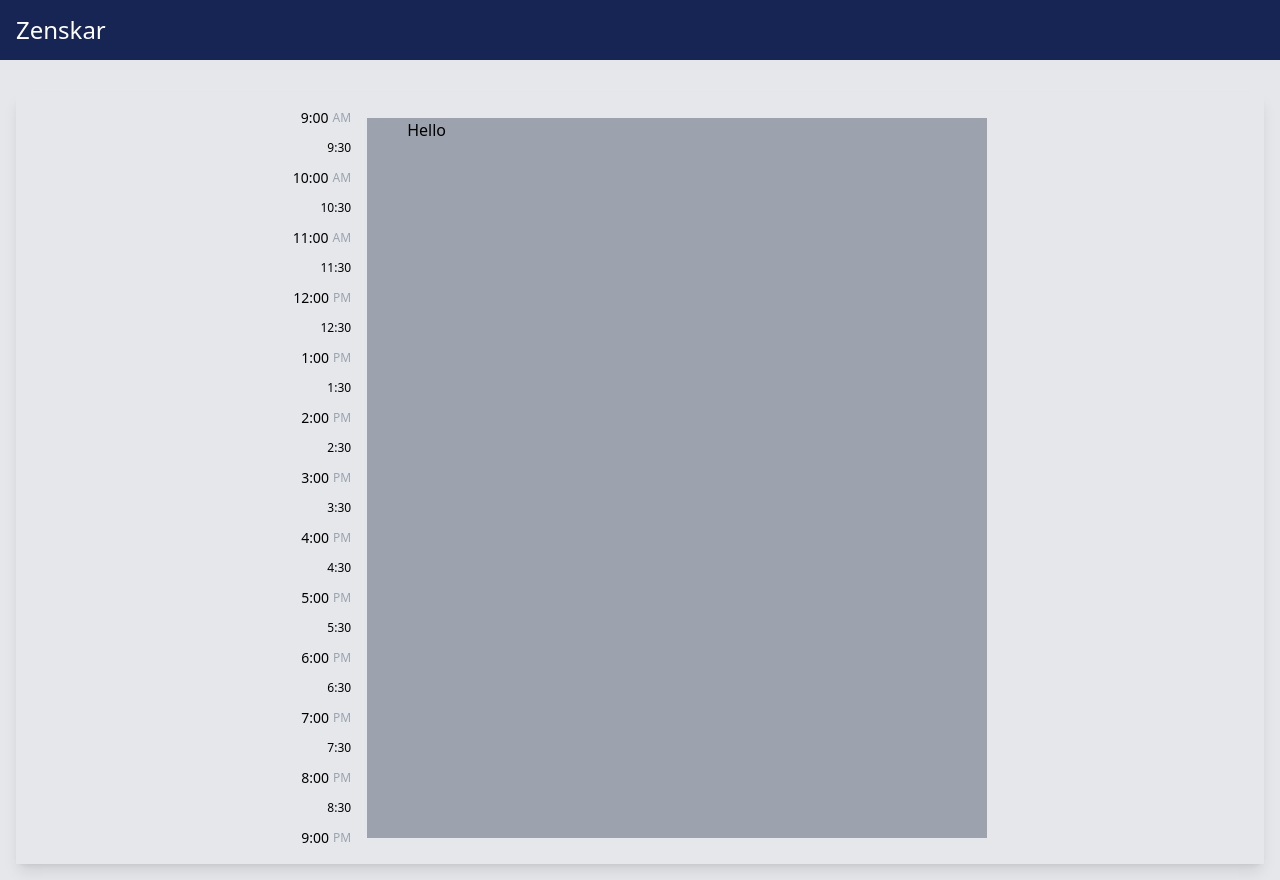
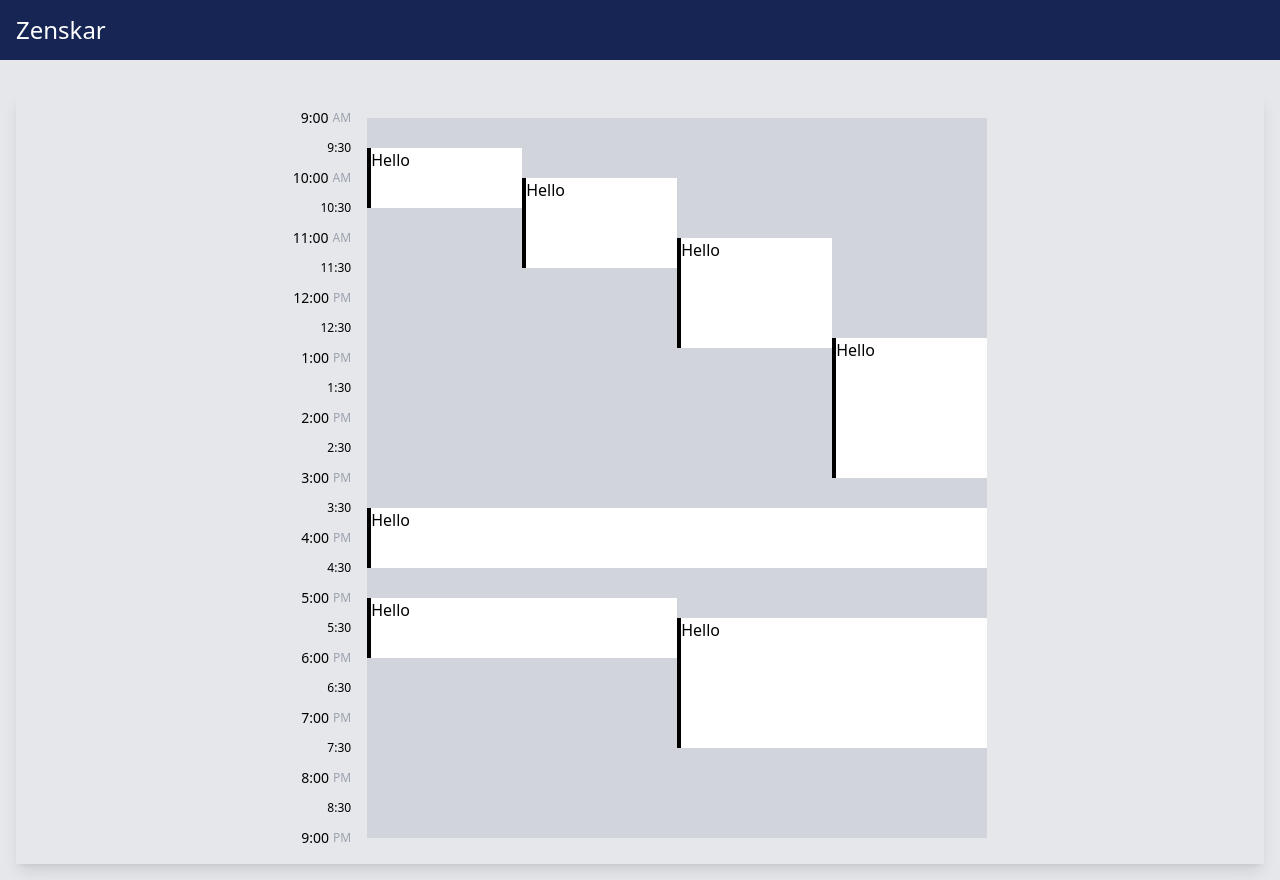
Before and after one commit to Sajal0208/self-organizing-calendar, a React (Create React App) app: page / in a window 1280 px wide. Built offline with nearby package versions, Linux system fonts and the light colour scheme.

Commit message:
Implemented the algorithms for laying out events

```diff
--- a/src/components/Calendar.tsx
+++ b/src/components/Calendar.tsx
@@ -1,15 +1,9 @@
-import React from 'react'
 import TimeColumn from './TimeColumn'
-
-const CalendarLayout = () => {
-  return (
-    <div className='bg-gray-400 w-[620px] px-10 h-[720px]'>
-      Hello
-    </div>
-  )
-}
+import CalendarLayout from './CalendarLayout';
+import { layoutEvents } from '../helper/layoutEvents';
 
 const Calendar = () => {
+
   return (
     <div className='p-4'>
       <div className='p-4 shadow-lg flex flex-row justify-center items-center'>
--- /dev/null
+++ b/src/components/CalendarEventComponent.tsx
@@ -0,0 +1,33 @@
+import React from 'react'
+import { CalendarEvent } from '../helper/layoutEvents'
+
+const CalendarEventComponent = ({
+  item,
+  widthDividedInto,
+  top,
+  height,
+  index,
+}: {
+  item: CalendarEvent;
+  widthDividedInto: number;
+  top: number;
+  height: number;
+  index: number;
+}) => {
+  const { start, end } = item
+  const eventTimingWidth = 620 / widthDividedInto
+  const eventTimingLeft = index * (620 / widthDividedInto)
+
+  return (
+    <div style = {{
+      top: `${top}px`,
+      left: `${widthDividedInto === 1 ? "0" : eventTimingLeft}px`,
+      height: `${height}px`,
+      width: `${eventTimingWidth}px`,
+    }} className={`absolute border-l-4  border-black bg-white`}>
+      Hello
+    </div>
+  )
+}
+
+export default CalendarEventComponent
--- /dev/null
+++ b/src/components/CalendarLayout.tsx
@@ -0,0 +1,52 @@
+import React from 'react'
+import { CalendarEvent, fakeTimings, layoutEvents } from '../helper/layoutEvents';
+import { useState, useEffect } from 'react';
+import CalendarEventComponent from './CalendarEventComponent';
+
+const CalendarLayout = () => {
+    const [events, setEvents] = useState<CalendarEvent[]>(fakeTimings);
+    const [layout, setLayout] = useState<CalendarEvent[][]>([]);
+
+    useEffect(() => {
+        setLayout(layoutEvents(events));
+    }, [events]);
+
+    return (
+      <div className='relative bg-gray-300 w-[620px] px-2.5 h-[720px]'>
+        {layout.map((item: CalendarEvent[]) => {
+            if(item.length === 1) {
+                const {start, end} = item[0]
+                const eventTimingLength = end - start
+                const eventTimingHeight = eventTimingLength * 1
+                const eventTimingTop = start * 1
+
+                return (
+                    <>
+                        <CalendarEventComponent top = {eventTimingTop} index = {1} height = {eventTimingHeight} widthDividedInto = {1} item = {item[0]} key = {item[0].id} />
+                    </>
+                )
+            }
+
+            return (
+                <>
+                    {item.map((event: CalendarEvent, index: number) => {
+                        const {start, end} = event
+                        const eventTimingLength = end - start
+                        const eventTimingHeight = eventTimingLength * 1
+                        const eventTimingTop = start * 1
+
+                        return (
+                            <>
+                                <CalendarEventComponent index = {index} top = {eventTimingTop} height = {eventTimingHeight} widthDividedInto = {item.length} item = {event} key = {event.id} />
+                            </>
+                        )
+                    })}
+                </>
+            )
+        })}
+      </div>
+    )
+  }
+
+
+export default CalendarLayout;
--- a/src/helper/layoutEvents.ts
+++ b/src/helper/layoutEvents.ts
@@ -1,10 +1,115 @@
 // The event type definition
-export type Event = {
-  id: string;
+export type CalendarEvent = {
+  id: number;
   start: number; // minutes from 9:00 AM
   end: number; // minutes from 9:00 AM
 };
 
-export const layoutEvents = (events: Event[]) => {
+// Represent each event with a JavaScript object containing start and end attributes, representing minutes passed since 9 AM. For example, {start: 30, end: 90} signifies an event from 9:30 AM to 10:30 AM.
+export const fakeTimings: CalendarEvent[] = [
+  {
+      id: 1,
+      start: 30,
+      end: 90
+  },
+  {
+      id: 2,
+      start: 60,
+      end: 150
+  },
+  {
+      id: 3,
+      start: 120,
+      end: 230
+  },
+  {
+      id: 4,
+      start: 220,
+      end: 360
+  },
+  {
+      id: 5,
+      start: 390,
+      end: 450
+  },
+  {
+      id: 6,
+      start: 480,
+      end: 540
+  },
+  {
+      id: 7,
+      start: 500,
+      end: 630
+  },
+]
+// What below function does!
+// result = [
+//     [{
+//         id: 1,
+//         startTime: 30,
+//         endTime: 90
+//     },
+//     {
+//         id: 2,
+//         startTime: 60,
+//         endTime: 150
+//     },
+//     {
+//         id: 3,
+//         startTime: 120,
+//         endTime: 230
+//     },
+//     {
+//         id: 4,
+//         startTime: 220,
+//         endTime: 360
+//     }],
+//     [{
+//         id: 5,
+//         startTime: 390,
+//         endTime: 450
+//     }],
+//     [{
+//         id: 6,
+//         startTime: 480,
+//         endTime: 540
+//     },
+//     {
+//         id: 7,
+//         startTime: 500,
+//         endTime: 630
+//     },]
+// ]
 
+function groupOverlappingEvents(events: CalendarEvent[]): CalendarEvent[][] {
+  // Sort events by start time
+  events.sort((a, b) => a.start - b.start);
+
+  const result: CalendarEvent[][] = [];
+  let tempGroup: CalendarEvent[] = [events[0]];
+
+  for (let i = 1; i < events.length; i++) {
+    const lastEventInTempGroup = tempGroup[tempGroup.length - 1];
+    const currentEvent = events[i];
+
+    // Check if the current event overlaps with the last event in the temp group
+    if (currentEvent.start <= lastEventInTempGroup.end) {
+      // Add current event to the temp group
+      tempGroup.push(currentEvent);
+    } else {
+      // No overlap, push temp group to result and start a new group
+      result.push(tempGroup);
+      tempGroup = [currentEvent];
+    }
+  }
+
+  // Don't forget to push the last group
+  result.push(tempGroup);
+
+  return result;
+}
+
+export const layoutEvents = (events: CalendarEvent[]) => {
+  return groupOverlappingEvents(events);
 };
```
